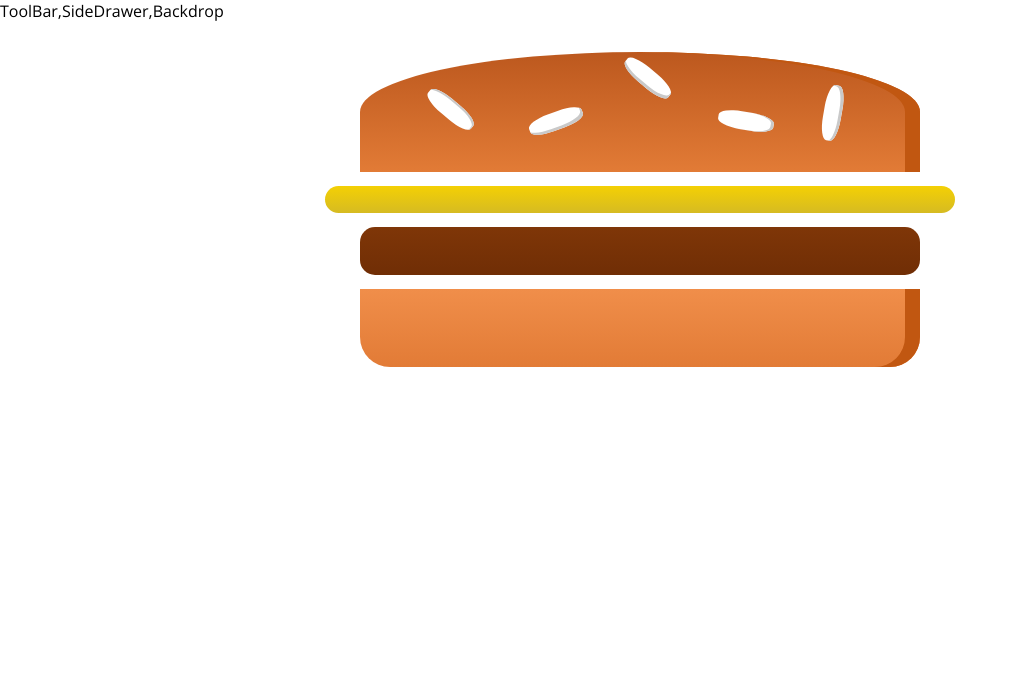
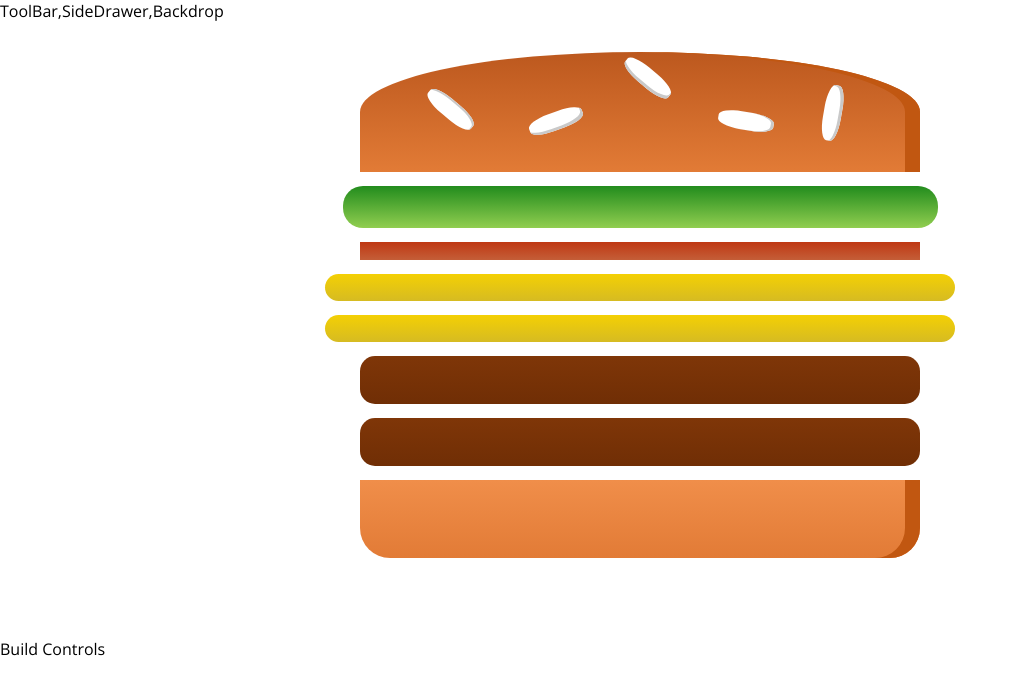
Before and after one commit to PedroCestaro/Burguer_Bilder, a React (Create React App) app in the folder Burguer/burguer-builder/: page / in a window 1280 px wide. Shown: the top 694 px of the page, without its empty margins (0-1018 px from the left). Built offline with nearby package versions, Linux system fonts and the light colour scheme.

Commit message:
adequando o Burguer Component

```diff
--- a/Burguer/burguer-builder/src/components/Burguer/Burguer.js
+++ b/Burguer/burguer-builder/src/components/Burguer/Burguer.js
@@ -3,11 +3,21 @@
 import './Burguer.css';
 
 const burguer =(props) => {
+    /*keys() = got the keys of an object and turn into an array*/
+    const transformedIngredients = Object.keys(props.ingredients)
+        .map(igKey => { /*now that the ingredients is an array, to manipulate the values, using map*/
+            return [...Array(props.ingredients[igKey])]/*JavaScript method, to create the array with the ingredients length. For eahch igKey, is adding a term in the array*/
+                .map((_, i) => {/*accessing the index of the arrays*/
+                 return <BurguerIngredient key={igKey + i} type={igKey}/>
+                    console.log(igKey);
+                });
+
+        });
+
     return(
         <div className="burguer">
             <BurguerIngredient type="bread-top"/>
-            <BurguerIngredient type="cheese"/>
-            <BurguerIngredient type="meat"/>
+                {transformedIngredients}
             <BurguerIngredient type="bread-bottom"/>
         </div>
     );
--- a/Burguer/burguer-builder/src/containers/BurguerBilder/BurguerBilder.js
+++ b/Burguer/burguer-builder/src/containers/BurguerBilder/BurguerBilder.js
@@ -4,10 +4,20 @@
 
 class BurguerBilder extends Component{
     /*State will be manioulated here, 'cause, in this papge is where it's shows*/
+    state = {/*adding indexes (igKey) inside the transformedIngredients Array*/
+        ingredients:{
+            salad: 1,
+            bacon: 1,
+            cheese: 2,
+            meat:2
+        }
+    }
+
     render() {
         return(
            <Aux>
-               <Burguer/>
+               <Burguer ingredients={this.state.ingredients/* adc state to the app*/}/>
+               <div>Build Controls</div>
            </Aux>
         );
     }
```
